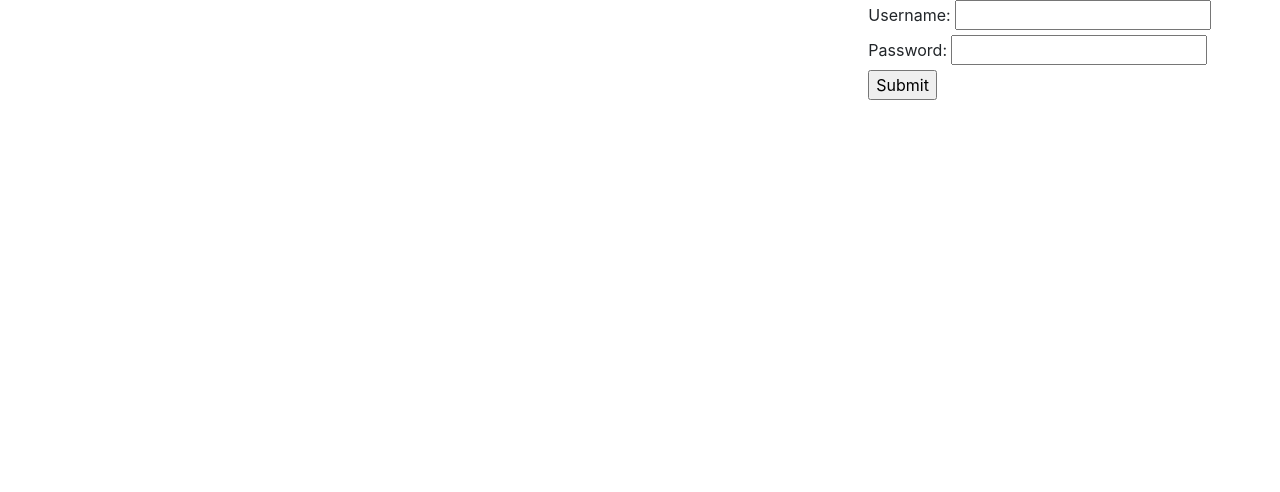
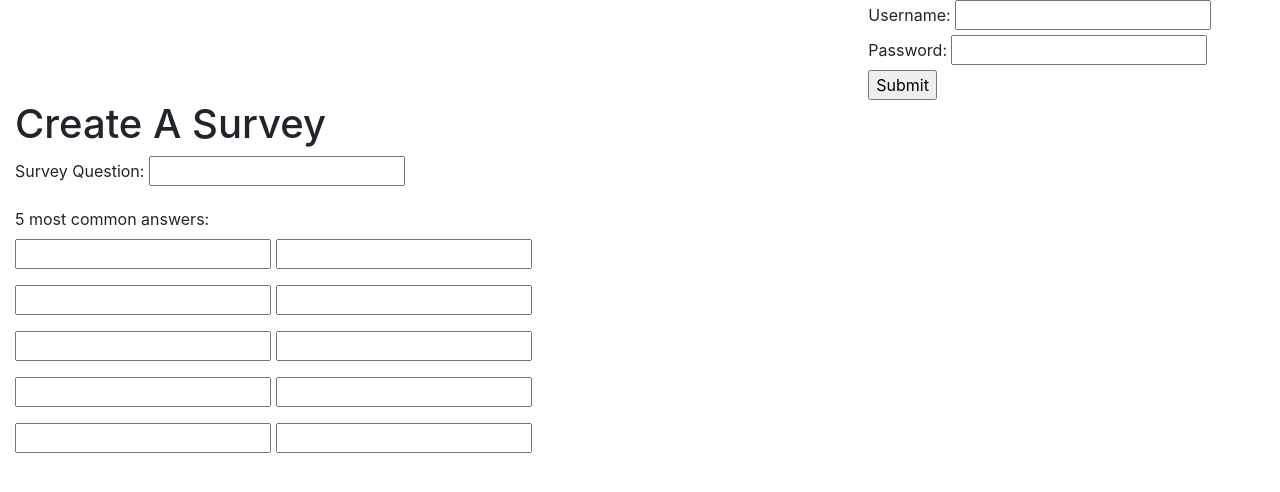
Before and after one commit to kasandra0/familyfeud, a website with bundled scripts: page public/index.html in a window 1280 px wide. Built offline with nearby package versions, Linux system fonts and the light colour scheme.

Commit message:
with Survey

```diff
--- a/public/app/components/survey/survey-controller.js
+++ b/public/app/components/survey/survey-controller.js
@@ -3,11 +3,14 @@ let _currentSurvey = {}
 let _ss = new SurveyService()
 export default class SurveyController {
   constructor() {
-
+    debugger
+    createSurvey()
   }
   getAllSurveys() {
     _ss.getAllSurveys(drawAllSurveys)
   }
+  //create a survey
+
 }
 function drawAllSurveys(surveys) {
   let template = `<h2>Choose a survey! </h2>`
@@ -17,6 +20,45 @@ function drawAllSurveys(surveys) {
   template += `
   <button onclick="">Create a new survey</button>
   `
+  document.getElementById('main-frame').innerHTML = template
+}
+function createSurvey() {
+  let template = `
+        <div class="col-md-12">
+        <h1>Create A Survey</h1>
+      </div>
+      <div class="col-md-6">
+        <form onsubmit="">
+          <div class="form-group">
+            <label for="question">Survey Question: </label> <input type="text" name="question">
+          </div>
+          <div class="form-group">
+            <label for="answers">5 most common answers:</label>
+            <div class="form-group">
+              <input type="text" name="a1">
+              <input type="number" name="n1">
+            </div>
+            <div class="form-group">
+              <input type="text" name="a2">
+              <input type="number" name="n2">
+            </div>
+            <div class="form-group">
+              <input type="text" name="a3">
+              <input type="number" name="n3">
+            </div>
+            <div class="form-group">
+              <input type="text" name="a4">
+              <input type="number" name="n4">
+            </div>
+            <div class="form-group">
+              <input type="text" name="a5">
+              <input type="number" name="n5">
+            </div>
+          </div>
+        </form>
+      </div>
+  `
 
   document.getElementById('main-frame').innerHTML = template
+
 }
--- a/public/app/components/survey/survey-service.js
+++ b/public/app/components/survey/survey-service.js
@@ -1,3 +1,4 @@
+// @ts-ignore
 let _surveyApi = axios.create({
   baseURL: '/api/surveys',
   withCredentials: true
@@ -16,4 +17,10 @@ export default class SurveyService {
       })
       .catch(handleError)
   }
+  //create survey
+  createSurvey(formData, callback) {
+    _surveyApi.post('', formData)
+      .then(callback)
+      .catch(handleError)
+  }
 }
--- a/public/index.html
+++ b/public/index.html
@@ -13,12 +13,12 @@
 <body>
   <div class="container-fluid">
     <div class="row" id="auth-frame">
+
+    </div>
+    <div class="row" id="main-frame">
       <!-- in controller -->
 
       <!--  -->
-    </div>
-    <div class="row" id="main-frame">
-
     </div>
     <div class="row" id="comments-frame">
 
```
